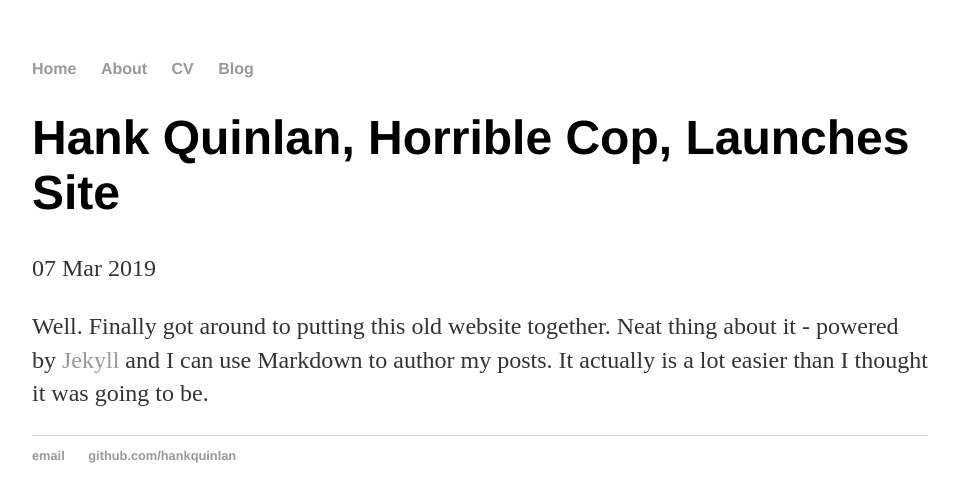
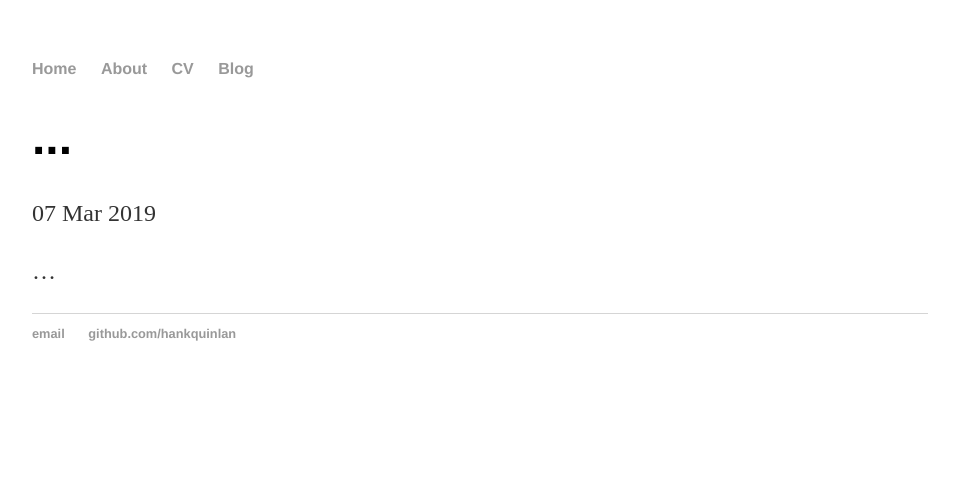
Before and after one commit to eltonnuness/eltonnuness.github.io, a Jekyll site: the page built from _posts/2019-03-07-elton-nunes-teste.md, in a window 1280 px wide. Shown: the top 502 px of the page, without its empty margins (160-1119 px from the left). Built offline with Jekyll 4.4.1, drawn with Linux system fonts in a browser that asks for light colours.

Commit message:
Update 2019-03-07-elton-nunes-teste.md

```diff
--- a/_posts/2019-03-07-elton-nunes-teste.md
+++ b/_posts/2019-03-07-elton-nunes-teste.md
@@ -1,7 +1,7 @@
 ---
 layout: post
-title: "Hank Quinlan, Horrible Cop, Launches Site"
+title: "..."
 date: 2019-03-07
 ---
 
-Well. Finally got around to putting this old website together. Neat thing about it - powered by [Jekyll](http://jekyllrb.com) and I can use Markdown to author my posts. It actually is a lot easier than I thought it was going to be.
+...
```
